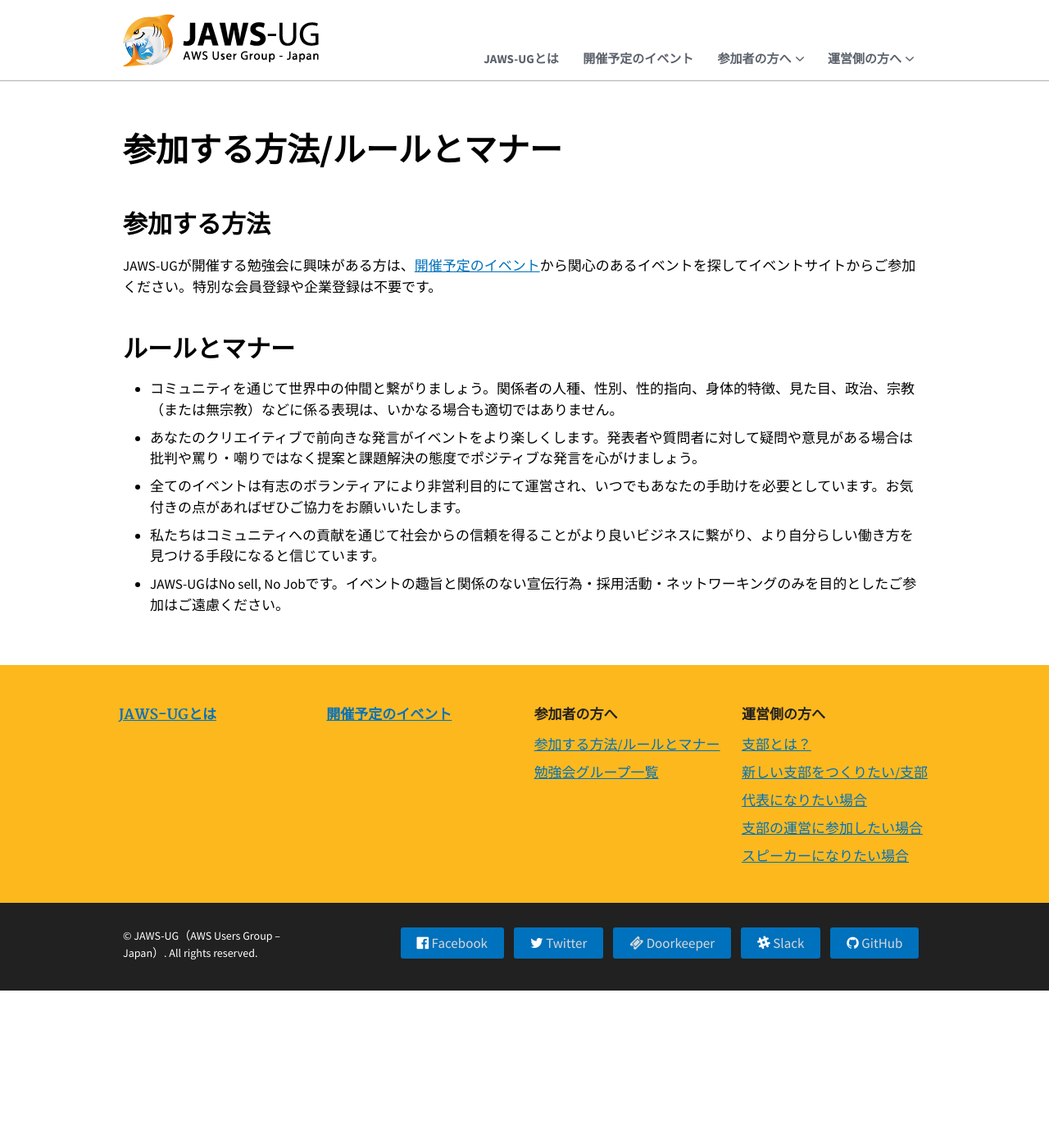
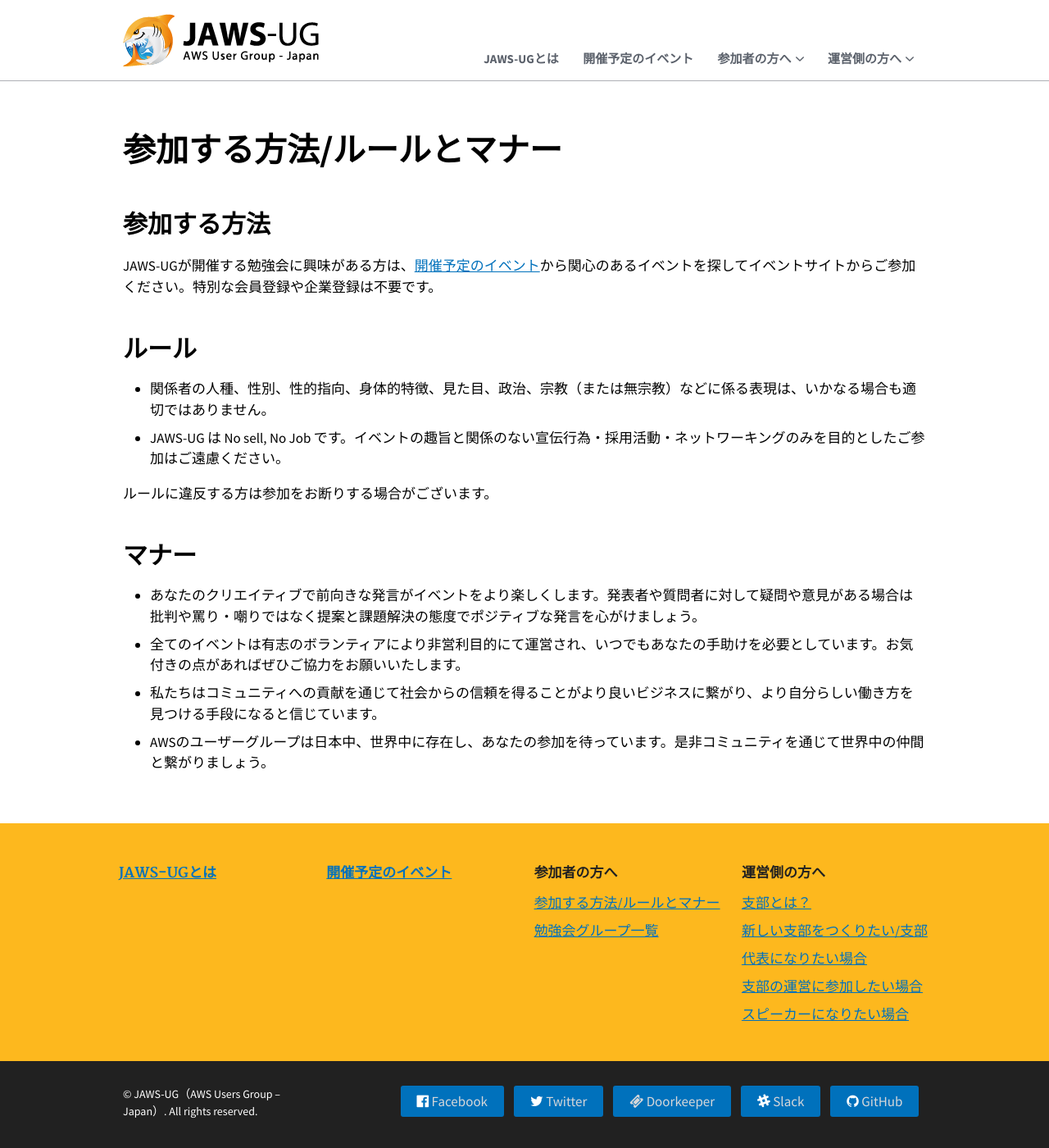
Before and after one commit to jaws-ug/jaws-ug.jp, a Jekyll site: the page built from pages/for-participant.md, in a window 1280 px wide. Shown: the whole page at 82% size. Built offline with Jekyll 4.4.1, drawn with Linux system fonts in a browser that asks for light colours; nearby versions of some CDN libraries; before the commit the page ends 1208 px from its top, so only the background shows below that.

Commit message:
ルールとマナーを分離し、内容の明文化

```diff
--- a/pages/for-participant.md
+++ b/pages/for-participant.md
@@ -8,9 +8,14 @@
 ## 参加する方法
 JAWS-UGが開催する勉強会に興味がある方は、[開催予定のイベント]({{ site.baseurl }}{% link pages/calendar.md %})から関心のあるイベントを探してイベントサイトからご参加ください。特別な会員登録や企業登録は不要です。
 
-## ルールとマナー
-+ コミュニティを通じて世界中の仲間と繋がりましょう。関係者の人種、性別、性的指向、身体的特徴、見た目、政治、宗教（または無宗教）などに係る表現は、いかなる場合も適切ではありません。
-+ あなたのクリエイティブで前向きな発言がイベントをより楽しくします。発表者や質問者に対して疑問や意見がある場合は批判や罵り・嘲りではなく提案と課題解決の態度でポジティブな発言を心がけましょう。
-+ 全てのイベントは有志のボランティアにより非営利目的にて運営され、いつでもあなたの手助けを必要としています。お気付きの点があればぜひご協力をお願いいたします。
-+ 私たちはコミュニティへの貢献を通じて社会からの信頼を得ることがより良いビジネスに繋がり、より自分らしい働き方を見つける手段になると信じています。
-+ JAWS-UGはNo sell, No Jobです。イベントの趣旨と関係のない宣伝行為・採用活動・ネットワーキングのみを目的としたご参加はご遠慮ください。
+## ルール
+- 関係者の人種、性別、性的指向、身体的特徴、見た目、政治、宗教（または無宗教）などに係る表現は、いかなる場合も適切ではありません。
+- JAWS-UG は No sell, No Job です。イベントの趣旨と関係のない宣伝行為・採用活動・ネットワーキングのみを目的としたご参加はご遠慮ください。
+
+ルールに違反する方は参加をお断りする場合がございます。
+
+## マナー
+- あなたのクリエイティブで前向きな発言がイベントをより楽しくします。発表者や質問者に対して疑問や意見がある場合は批判や罵り・嘲りではなく提案と課題解決の態度でポジティブな発言を心がけましょう。
+- 全てのイベントは有志のボランティアにより非営利目的にて運営され、いつでもあなたの手助けを必要としています。お気付きの点があればぜひご協力をお願いいたします。
+- 私たちはコミュニティへの貢献を通じて社会からの信頼を得ることがより良いビジネスに繋がり、より自分らしい働き方を見つける手段になると信じています。
+- AWSのユーザーグループは日本中、世界中に存在し、あなたの参加を待っています。是非コミュニティを通じて世界中の仲間と繋がりましょう。
```
